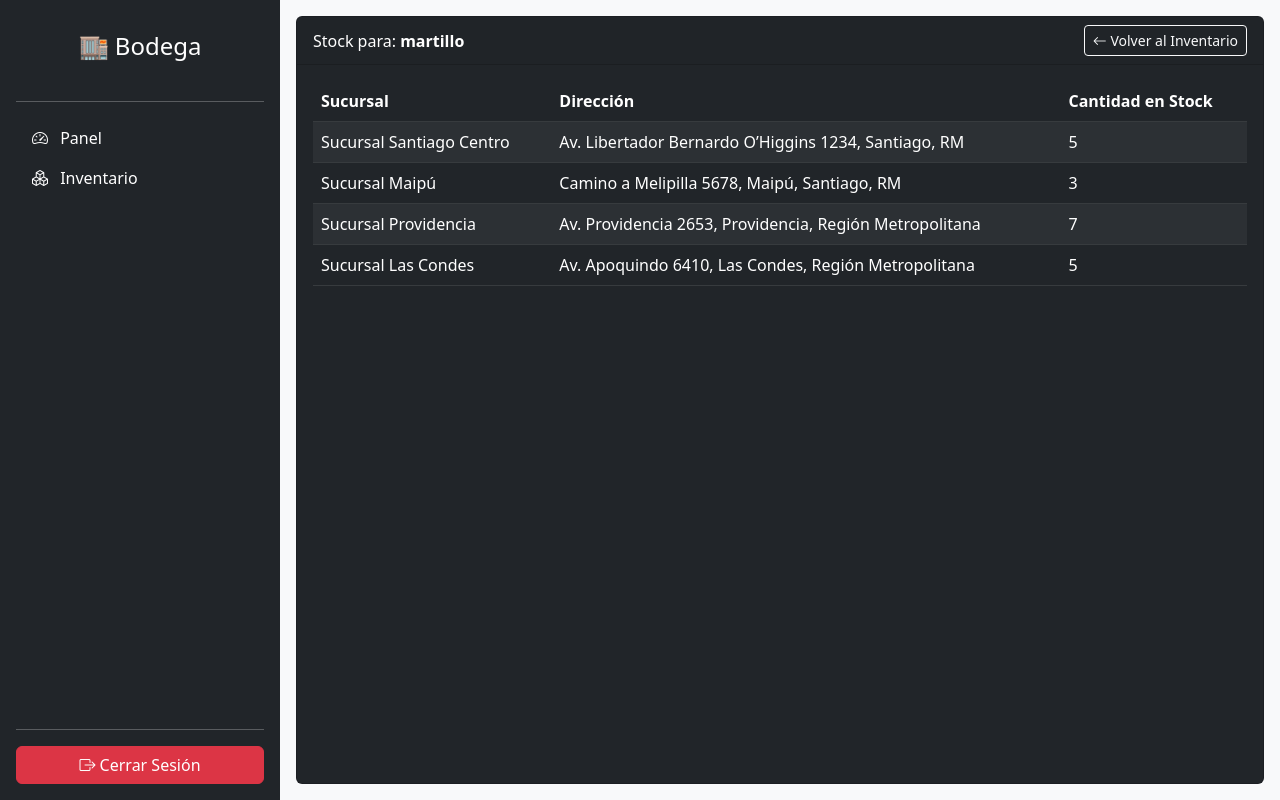
After one commit to franciscocarra/proyecto_ferreteria, a Django app: page /producto/63/sucursales/ in a window 1280 px wide. The commit adds this page. Run offline with Django 5.2, Linux system fonts and the light colour scheme; data comes from the database, SQL or seed files in the repository.

Commit message:
agrege las sucursales

```diff
--- a/core/models.py
+++ b/core/models.py
@@ -1,5 +1,9 @@
 from django.db import models
 from datetime import date
+from django.db.models.signals import post_save
+from django.dispatch import receiver
+from django.db import transaction
+import random
 
 class ExampleModel(models.Model):
     name = models.CharField(max_length=255)
@@ -55,3 +59,54 @@ class Producto(models.Model):
 
     def __str__(self):
         return f"{self.nombre_producto} ({self.marca})"
+
+class Sucursal(models.Model):
+    nombre = models.CharField(max_length=100)
+    direccion = models.CharField(max_length=255)
+
+    def __str__(self):
+        return self.nombre
+
+class StockPorSucursal(models.Model):
+    producto = models.ForeignKey(Producto, on_delete=models.CASCADE)
+    sucursal = models.ForeignKey(Sucursal, on_delete=models.CASCADE)
+    cantidad = models.PositiveIntegerField()
+
+    class Meta:
+        unique_together = ('producto', 'sucursal')
+
+    def __str__(self):
+        return f"{self.producto.nombre_producto} en {self.sucursal.nombre}: {self.cantidad}"
+
+
+# --- NUEVA LÓGICA DE SEÑAL QUE SE AGREGA ---
+@receiver(post_save, sender=Producto)
+def distribuir_stock(sender, instance, **kwargs):
+    sucursales = Sucursal.objects.all()
+    stock_total = instance.stock
+    num_sucursales = sucursales.count()
+
+    if num_sucursales > 0:
+        try:
+            with transaction.atomic():
+                StockPorSucursal.objects.filter(producto=instance).delete()
+
+                if stock_total > 0:
+                    distribucion = [0] * num_sucursales
+                    for _ in range(stock_total):
+                        indice_al_azar = random.randint(0, num_sucursales - 1)
+                        distribucion[indice_al_azar] += 1
+
+                    nuevos_stocks = []
+                    for i, sucursal in enumerate(sucursales):
+                        if distribucion[i] > 0:
+                            nuevos_stocks.append(
+                                StockPorSucursal(
+                                    producto=instance,
+                                    sucursal=sucursal,
+                                    cantidad=distribucion[i]
+                                )
+                            )
+                    StockPorSucursal.objects.bulk_create(nuevos_stocks)
+        except Exception as e:
+            print(f"Error al distribuir el stock: {e}")
--- a/core/templates/core/bodeguero/inventario.html
+++ b/core/templates/core/bodeguero/inventario.html
@@ -79,6 +79,7 @@
     <ul class="dropdown-menu">
         <li><button class="dropdown-item btn-editar" data-sku="{{ producto.sku }}">Editar</button></li>
         <li><button class="dropdown-item text-danger btn-eliminar" data-sku="{{ producto.sku }}">Eliminar</button></li>
+        <li><a class="dropdown-item" href="{% url 'ver_stock_sucursales' producto.sku %}">Sucursales</a></li>
     </ul>
 </div>
 </td>
--- /dev/null
+++ b/core/templates/core/bodeguero/ver_stock_sucursales.html
@@ -0,0 +1,77 @@
+{% load static %}
+<!DOCTYPE html>
+<html lang="es">
+<head>
+    <meta charset="UTF-8">
+    <title>Stock por Sucursal</title>
+    <meta name="viewport" content="width=device-width, initial-scale=1">
+    <link href="https://cdn.jsdelivr.net/npm/bootstrap@5.3.0/dist/css/bootstrap.min.css" rel="stylesheet">
+    <link href="https://cdn.jsdelivr.net/npm/bootstrap-icons@1.10.5/font/bootstrap-icons.css" rel="stylesheet">
+</head>
+<body>
+
+<div class="d-flex vh-100">
+    <div class="d-flex flex-column flex-shrink-0 p-3 text-white bg-dark" style="width: 280px;">
+        <h4 class="text-center py-3">🏬 Bodega</h4>
+        <hr>
+        <ul class="nav nav-pills flex-column mb-auto">
+            <li class="nav-item">
+                <a href="#" class="nav-link text-white">
+                    <i class="bi bi-speedometer2 me-2"></i> Panel
+                </a>
+            </li>
+            <li>
+                <a href="{% url 'inventario' %}" class="nav-link text-white">
+                    <i class="bi bi-boxes me-2"></i> Inventario
+                </a>
+            </li>
+            </ul>
+        <hr>
+        <form method="post" action="{% url 'logout' %}">
+            {% csrf_token %}
+            <button type="submit" class="btn btn-danger w-100">
+                <i class="bi bi-box-arrow-right"></i> Cerrar Sesión
+            </button>
+        </form>
+    </div>
+
+    <div class="flex-grow-1 p-3 bg-light">
+        <div class="card bg-dark text-white h-100">
+            <div class="card-header d-flex justify-content-between align-items-center">
+                <span>Stock para: <strong>{{ producto.nombre_producto }}</strong></span>
+                <a href="{% url 'inventario' %}" class="btn btn-outline-light btn-sm">
+                    <i class="bi bi-arrow-left"></i> Volver al Inventario
+                </a>
+            </div>
+            <div class="card-body">
+                <table class="table table-striped table-dark">
+                    <thead>
+                        <tr>
+                            <th>Sucursal</th>
+                            <th>Dirección</th>
+                            <th>Cantidad en Stock</th>
+                        </tr>
+                    </thead>
+                    <tbody>
+                    {% for item in stock_en_sucursales %}
+                    <tr>
+                        <td>{{ item.sucursal.nombre }}</td>
+                        <td>{{ item.sucursal.direccion }}</td>
+                        <td>{{ item.cantidad }}</td>
+                    </tr>
+                    {% empty %}
+                    <tr>
+                        <td colspan="3" class="text-center">No hay información de stock en sucursales para este producto.</td>
+                    </tr>
+                    {% endfor %}
+                    </tbody>
+                </table>
+            </div>
+        </div>
+    </div>
+</div>
+
+<script src="https://cdn.jsdelivr.net/npm/bootstrap@5.3.0/dist/js/bootstrap.bundle.min.js"></script>
+
+</body>
+</html>
--- a/core/templates/core/carrito.html
+++ b/core/templates/core/carrito.html
@@ -140,7 +140,7 @@
                                 <span>${{ total_cart_price|floatformat:0 }}</span>
                             </div>
                             <button class="w-full mt-6 bg-blue-600 text-white py-2 rounded-lg hover:bg-blue-700">
-                                Proceder al pago
+                                Finalizar Compra
                             </button>
                         </div>
                     </div>
--- a/core/templates/core/productos.html
+++ b/core/templates/core/productos.html
@@ -129,7 +129,7 @@
 
             <div>
                 <div class="relative">
-                    <img src="{% static 'core/img/productos/producto_1.webp' %}" alt="{{ producto.nombre_producto }}" class="h-48 w-full object-contain rounded-t-md p-4" />
+                    <img src="#" alt="{{ producto.nombre_producto }}" class="h-48 w-full object-contain rounded-t-md p-4" />
 
                     <div class="absolute top-2 right-2 flex flex-col items-center opacity-0 group-hover:opacity-100 transition-opacity duration-300">
                         <button class="bg-white rounded-full p-1.5 shadow mb-2 text-gray-600 hover:bg-gray-100">
--- a/core/urls.py
+++ b/core/urls.py
@@ -23,6 +23,7 @@ urlpatterns = [
     path('administración', views.administración, name='administración'),
     path('bodeguero', views.bodeguero, name='bodeguero'),
     path('inventario', views.inventario, name='inventario'),
+    path('producto/<int:sku>/sucursales/', views.ver_stock_sucursales, name='ver_stock_sucursales'),
     path('productos/registrar/', views.registrar_producto, name='registrar_producto'),
     path('producto/eliminar/<int:sku>/', views.eliminar_producto, name='producto_eliminar'),
     path('productos/editar/<int:sku>/', views.editar_producto, name='producto_editar'),
--- a/core/views.py
+++ b/core/views.py
@@ -213,23 +213,69 @@ def bodeguero(request):
     return render(request, 'core/bodeguero/bode.html')
 
 def inventario(request):
-    query = request.GET.get('q')
     try:
+        # 1. Obtenemos los productos actuales de la API
         response = requests.get('http://127.0.0.1:8001/productos/')
         response.raise_for_status()
-        productos = response.json()
+        productos_api = response.json()
 
-        # Filtro local con "q", si existe
-        if query:
-            productos = [p for p in productos if query.lower() in p['nombre_producto'].lower()]
+        # Obtenemos una lista de los SKUs que vienen de la API
+        skus_en_api = {prod_api['sku'] for prod_api in productos_api}
+
+        # --- INICIO DE LA NUEVA LÓGICA DE ELIMINACIÓN ---
+
+        # 2. Obtenemos los SKUs que tenemos en nuestra base de datos local
+        skus_en_db = set(Producto.objects.values_list('sku', flat=True))
+
+        # 3. Identificamos los SKUs que hay que borrar
+        skus_para_borrar = skus_en_db - skus_en_api
+
+        if skus_para_borrar:
+            Producto.objects.filter(sku__in=skus_para_borrar).delete()
+            print(f"Productos eliminados: {skus_para_borrar}")
+
+        # --- FIN DE LA NUEVA LÓGICA DE ELIMINACIÓN ---
+
+        # 4. Sincronizamos (actualizamos o creamos) el resto de los productos
+        for prod_api in productos_api:
+            Producto.objects.update_or_create(
+                sku=prod_api['sku'],
+                defaults={
+                    'nombre_producto': prod_api['nombre_producto'],
+                    'marca': prod_api['marca'],
+                    'descripcion': prod_api.get('descripcion', ''),
+                    'precio': prod_api['precio'],
+                    'stock': prod_api['stock'],
+                    'estado_producto': prod_api.get('estado_producto', 'Activo')
+                }
+            )
+
     except requests.exceptions.RequestException:
-        productos = []
+        print("Error: No se pudo conectar con la API de productos.")
 
-    return render(request, 'core/bodeguero/inventario.html', {'lista_productos': productos})
+    # El resto de la vista sigue igual, obteniendo los datos de la BD local
+    query = request.GET.get('q')
+    lista_productos = Producto.objects.all()
 
+    if query:
+        lista_productos = lista_productos.filter(nombre_producto__icontains=query)
 
+    return render(request, 'core/bodeguero/inventario.html', {'lista_productos': lista_productos})
 
+def ver_stock_sucursales(request, sku):
+    try:
+        producto = Producto.objects.get(sku=sku)
+        stock_en_sucursales = StockPorSucursal.objects.filter(producto=producto)
+    except Producto.DoesNotExist:
+        producto = {'nombre_producto': 'Producto no encontrado'}
+        stock_en_sucursales = []
 
+    context = {
+        'producto': producto,
+        'stock_en_sucursales': stock_en_sucursales
+    }
+
+    return render(request, 'core/bodeguero/ver_stock_sucursales.html', context)
 
 def registrar_producto(request):
     if request.method == 'POST':
```
Also changed, not shown: core/admin.py (+20 -1 lines), core/templates/core/bodeguero/bode.html (+0 -26 lines), core/migrations/0001_initial.py, core/migrations/0002_alter_usuario_apmaterno_alter_usuario_appaterno.py (deleted), core/migrations/0002_genero_tipousuario_usuario.py (deleted), core/migrations/0003_producto.py (deleted), core/migrations/0004_alter_producto_descripcion_and_more.py (deleted), db.sqlite3. Lines whose indentation alone changed are shown as unchanged.
